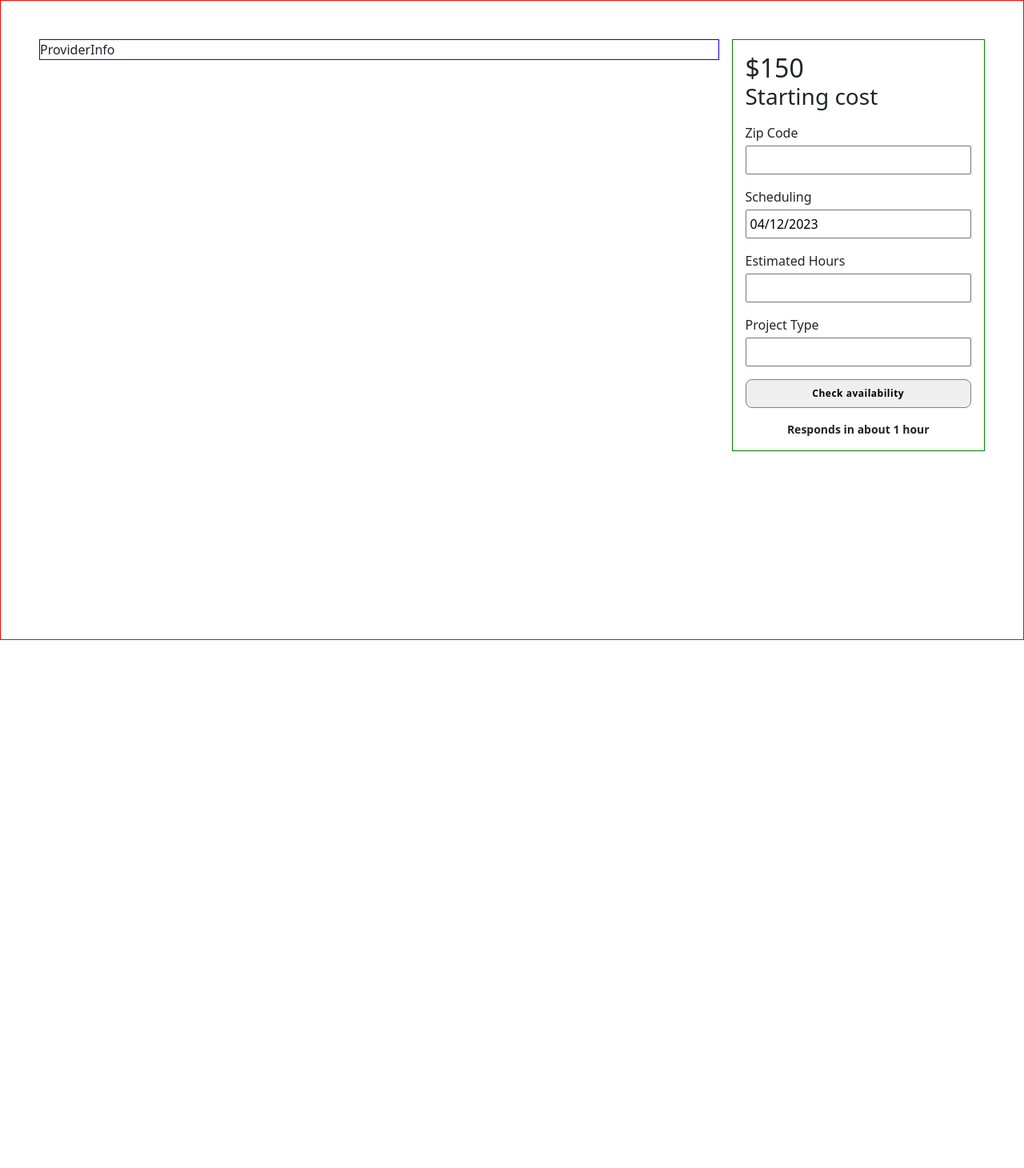
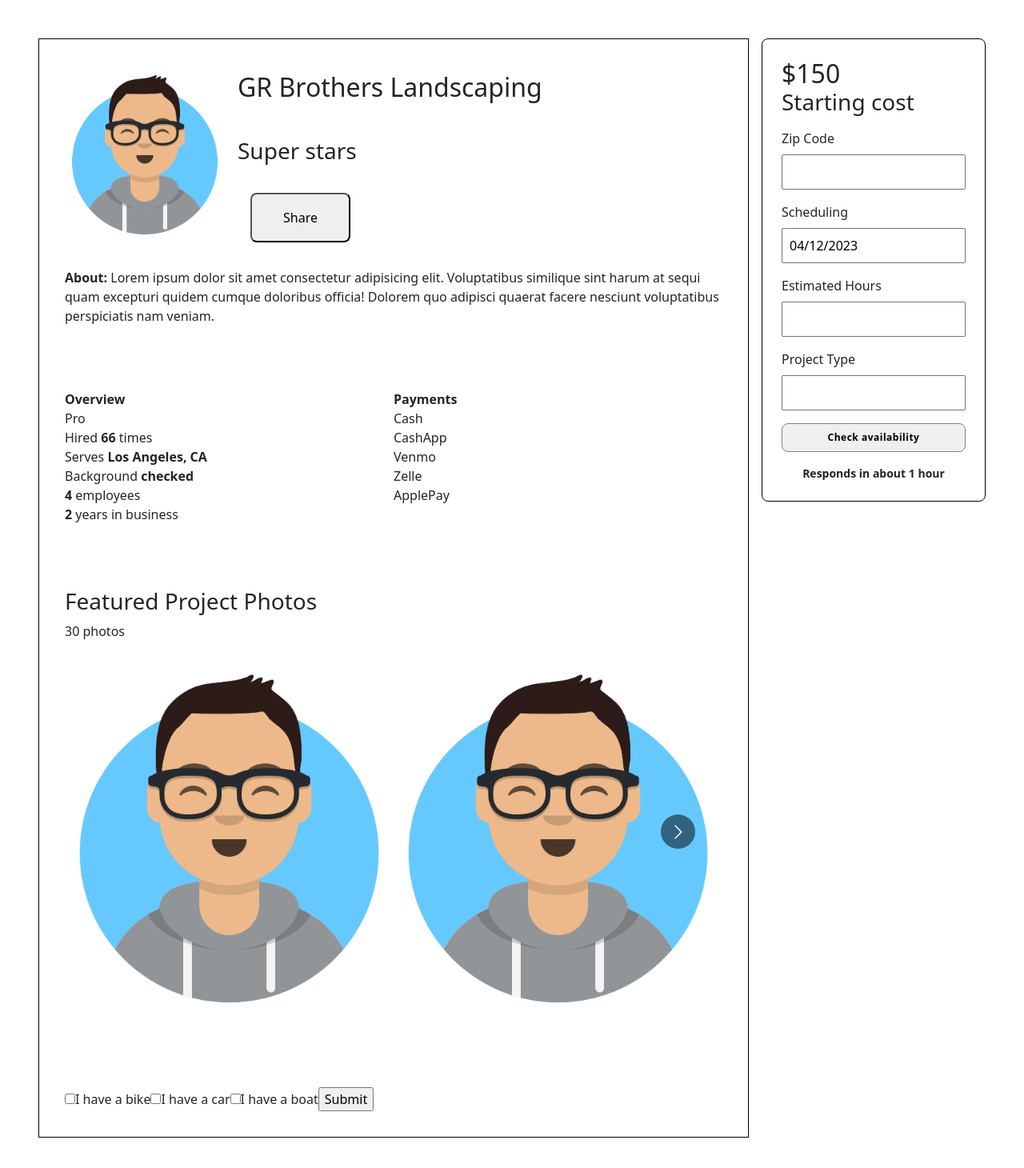
Before and after one commit to jpeng322/Booked, a React (Vite) app in the folder frontend/: page /provider/profile in a window 1280 px wide. Shown: the top 1460 px of the page at 80% size. Before the commit the page ends 800 px from the top, so only its background shows below. Built offline with nearby package versions, Linux system fonts and the light colour scheme.

Commit message:
Create provider profile page

```diff
--- a/frontend/src/CSS/ProviderProfile.css
+++ b/frontend/src/CSS/ProviderProfile.css
@@ -1,38 +1,83 @@
 .provider-form-container * {
   margin: 0;
   padding: 0;
+  box-sizing: border-box;
 }
 
 .provider-profile-container {
   min-height: 100vh;
-  border: 1px solid red;
+  /* border: 1px solid red; */
   justify-content: center;
   align-items: start;
   gap: 1rem;
+  width: 100%;
 }
 
 .provider-information {
-  border: 1px solid blue;
+  border: 1px solid black;
   margin: 0;
-  flex: 75;
+  /* flex: 75; */
+  padding: 2rem;
+  width: 75%;
+  display: flex;
+  flex-direction: column;
+  gap: 5rem;
+}
+
+.provider-bio {
+  display: flex;
+  flex-direction: column;
+  gap: 2rem;
+}
+
+.provider-header {
+  display: flex;
+  gap: 1rem;
+}
+
+.provider-header img {
+  width: 200px;
+  /* border: 1px solid red; */
+}
+
+.provider-media > * {
+  flex: 1;
+  display: flex;
+  justify-content: start;
+  align-items: center;
+}
+
+.provider-media {
+  display: flex;
+  flex-direction: column;
+  justify-content: center;
+  gap: 1rem;
+}
+
+.provider-media button {
+  width: 125px;
+    /* height: 50px; */
+  justify-content: center;
+  border-radius: 0.5rem;
+  margin-left: 1rem;
+}
+
+.provider-stats {
+  display: flex;
+}
+.provider-overview,
+.provider-payments {
+  flex: 1;
 }
 
 .provider-form-container {
-  /* display: flex; */
-  /* flex-direction: column; */
-  border: 1px solid green;
+  border: 1px solid black;
   margin: 0;
-  flex: 25;
-  padding: 1rem;
+  flex: 1;
+  padding: 1.5rem;
+  /* width: 25%; */
+  border-radius: 0.5rem;
 }
-
-/* .provider-form input {
-  input::-webkit-outer-spin-button,
-  input::-webkit-inner-spin-button {
-    -webkit-appearance: none;
-    margin: 0;
-  }
-} */
 
 input::-webkit-outer-spin-button,
 input::-webkit-inner-spin-button {
@@ -51,19 +96,56 @@ input::-webkit-inner-spin-button {
 .provider-input-group {
   display: flex;
   flex-direction: column;
-  gap: 0.25rem;
+  gap: 0.5rem;
 }
 
 .provider-input-group input {
   width: 100%;
-  padding: 0.25rem;
+  padding: 0.5rem;
 }
 
 .provider-form-button {
-    padding: .5rem 1rem;
-    border-radius: .5rem;
-    border: 1px solid grey;
-    font-weight: bold;
-    font-size: .75rem;
-    letter-spacing: .5px;
+  padding: 0.5rem 1rem;
+  border-radius: 0.5rem;
+  border: 1px solid grey;
+  font-weight: bold;
+  font-size: 0.75rem;
+  letter-spacing: 0.5px;
 }
+
+.provider-photos {
+  display: flex;
+}
+.provider-photos .react-multi-carousel-list {
+  /* border: 1px solid red; */
+  margin: 0;
+  /* position: relative; */
+}
+
+.provider-photos .react-multi-carousel-track li {
+}
+
+.react-multi-carousel-track li {
+  display: flex;
+  justify-content: center;
+}
+
+.provider-photos {
+  display: flex;
+  flex-direction: column;
+  width: 100%;
+  /* width: 1000px; */
+  /* border: 1px solid blue; */
+  position: relative;
+}
+.provider-photos-container {
+  border: 1px solid red;
+  /* max-width: 100%; */
+}
+
+.react-multi-carousel-list button {
+  /* display: none; */
+  /* width: 100%; */
+}
+
+/* .provider-photos */
--- a/frontend/src/pages/ProviderPage.jsx
+++ b/frontend/src/pages/ProviderPage.jsx
@@ -1,46 +1,120 @@
 import React, { useState } from "react";
 import { Container, Col, Row, Form, Button } from "react-bootstrap";
+
 import DatePicker from "react-datepicker";
 import "react-datepicker/dist/react-datepicker.css";
+import Carousel from "react-multi-carousel";
+import "react-multi-carousel/lib/styles.css";
+
+//styling
+import avatar from "../images/avatar.png";
 import "../CSS/ProviderProfile.css";
-
 const ProviderPage = () => {
+  const responsive = {
+    superLargeDesktop: {
+      // the naming can be any, depends on you.
+      breakpoint: { max: 4000, min: 3000 },
+      items: 5,
+    },
+    desktop: {
+      breakpoint: { max: 3000, min: 1024 },
+      items: 3,
+    },
+    tablet: {
+      breakpoint: { max: 1024, min: 464 },
+      items: 2,
+    },
+    mobile: {
+      breakpoint: { max: 464, min: 0 },
+      items: 1,
+    },
+  };
   const [startDate, setStartDate] = useState(new Date());
   return (
     <Container fluid className="provider-profile-container d-flex p-5">
-      <Row className="provider-information">ProviderInfo</Row>
+      <div className="provider-information">
+        <div className="provider-bio">
+          <div className="provider-header">
+            <img src={avatar} alt="asdasd" />
+            <div className="provider-media">
+              <h2>GR Brothers Landscaping</h2>
+              <h3>Super stars</h3>
+              <button>Share</button>
+            </div>
+          </div>
+          <div className="provider-about">
+            <span className="fw-bold">About:</span> Lorem ipsum dolor sit amet
+            consectetur adipisicing elit. Voluptatibus similique sint harum at
+            sequi quam excepturi quidem cumque doloribus officia! Dolorem quo
+            adipisci quaerat facere nesciunt voluptatibus perspiciatis nam
+            veniam.
+          </div>
+        </div>
+        <div className="provider-stats">
+          <div className="provider-overview">
+            <div>
+              <span className="fw-bold">Overview</span>
+            </div>
+            <div>Pro</div>
+            <div>
+              Hired <span className="fw-bold">66</span> times
+            </div>
+            <div>
+              Serves <span className="fw-bold">Los Angeles, CA</span>{" "}
+            </div>
+            <div>
+              Background <span className="fw-bold">checked</span>
+            </div>
+            <div>
+              <span className="fw-bold">4</span> employees
+            </div>
+            <div>
+              <span className="fw-bold">2</span> years in business
+            </div>
+          </div>
+          <div className="provider-payments">
+            <div>
+              <span className="fw-bold">Payments</span>
+            </div>
+            <div>Cash</div>
+            <div>CashApp</div>
+            <div>Venmo</div>
+            <div>Zelle</div>
+            <div>ApplePay</div>
+          </div>
+        </div>
+        <div className="provider-photos">
+          <h3>Featured Project Photos</h3>
+          <div>30 photos</div>
+
+          {/* <div className="provider-photos-container"> */}
+
+          {/* </div> */}
+          <Carousel responsive={responsive}>
+            <img src={avatar} alt="" />
+            <img src={avatar} alt="" />
+            <img src={avatar} alt="" />
+            <img src={avatar} alt="" />
+            <img src={avatar} alt="" />
+            <img src={avatar} alt="" />
+            <img src={avatar} alt="" />
+          </Carousel>
+        </div>
+
+        <div className="provider-services">
+          <form action="/action_page.php">
+            <input type="checkbox" name="vehicle1" value="Bike" />
+            <label for="vehicle1"> I have a bike</label>
+            <input type="checkbox" name="vehicle2" value="Car" />
+            <label for="vehicle2"> I have a car</label>
+            <input type="checkbox" name="vehicle3" value="Boat" />
+            <label for="vehicle3"> I have a boat</label>
+            <input type="submit" value="Submit" />
+          </form>
+        </div>
+      </div>
+
       <Row className="provider-form-container">
-        {/* <Form>
-          <DatePicker
-            selected={startDate}
-            onChange={(date) => setStartDate(date)}
-          />
-          <h2>$150</h2>
-          <h3>Starting cost</h3>
-          <Form.Group className="mb-3" controlId="formZipCode">
-            <Form.Label>Zip Code</Form.Label>
-            <Form.Control type="text" placeholder="Zip code" />
-          </Form.Group>
-          <Form.Group className="mb-3" controlId="formScheduling">
-            <Form.Label>Scheduling</Form.Label>
-            <DatePicker
-            selected={startDate}
-            onChange={(date) => setStartDate(date)}
-          />
-          </Form.Group>
-          <Form.Group className="mb-3" controlId="formEstimatedHours">
-            <Form.Label>Estimated Hours</Form.Label>
-            <Form.Control type="number" placeholder="Hours" />
-          </Form.Group>
-          <Form.Group className="mb-3" controlId="formProjectType">
-            <Form.Label>Project Type</Form.Label>
-            <Form.Control type="text" placeholder="Select answer" />
-          </Form.Group>
-
-          <Button variant="primary" type="submit">
-            Submit
-          </Button>
-        </Form> */}
         <form className="provider-form">
           <div className="provider-pricing">
             <h2>$150</h2>
```
